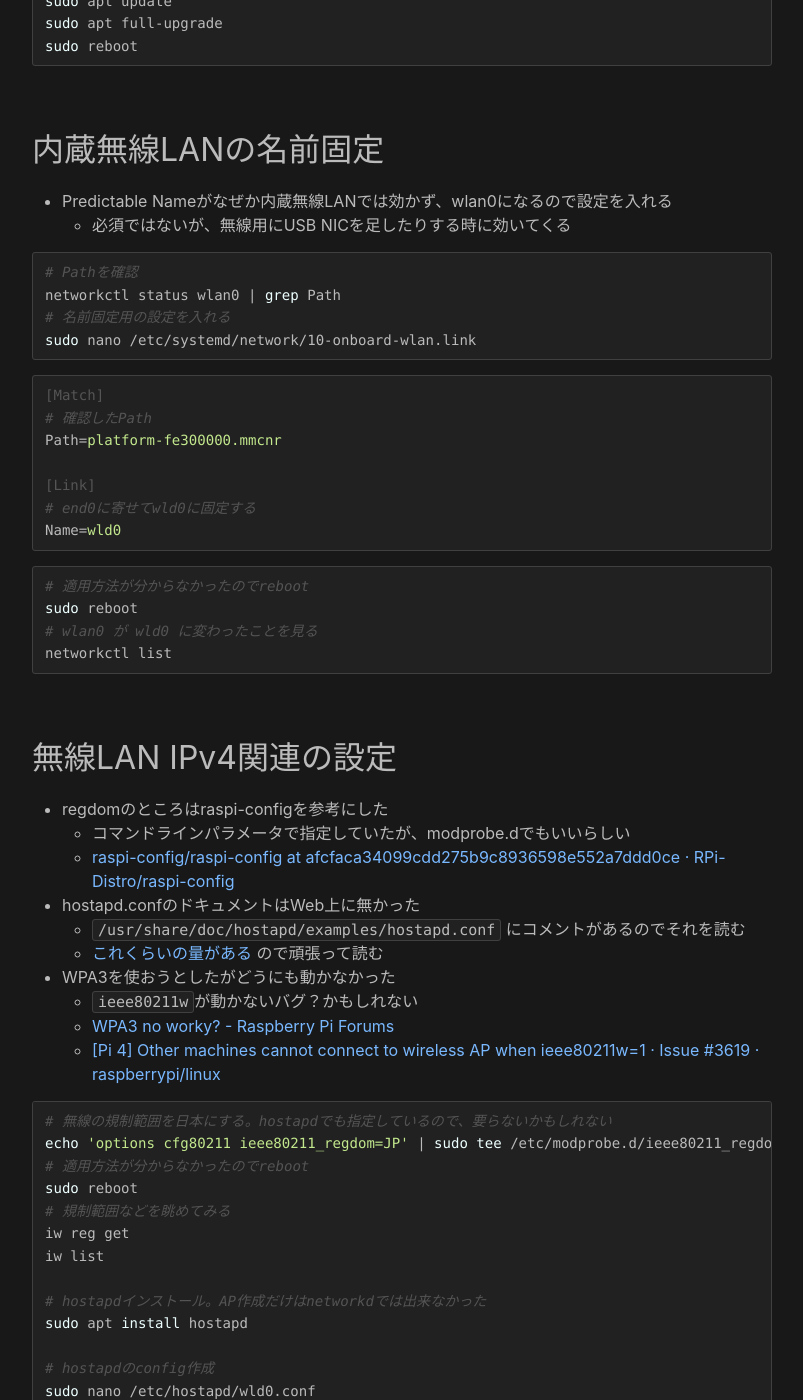
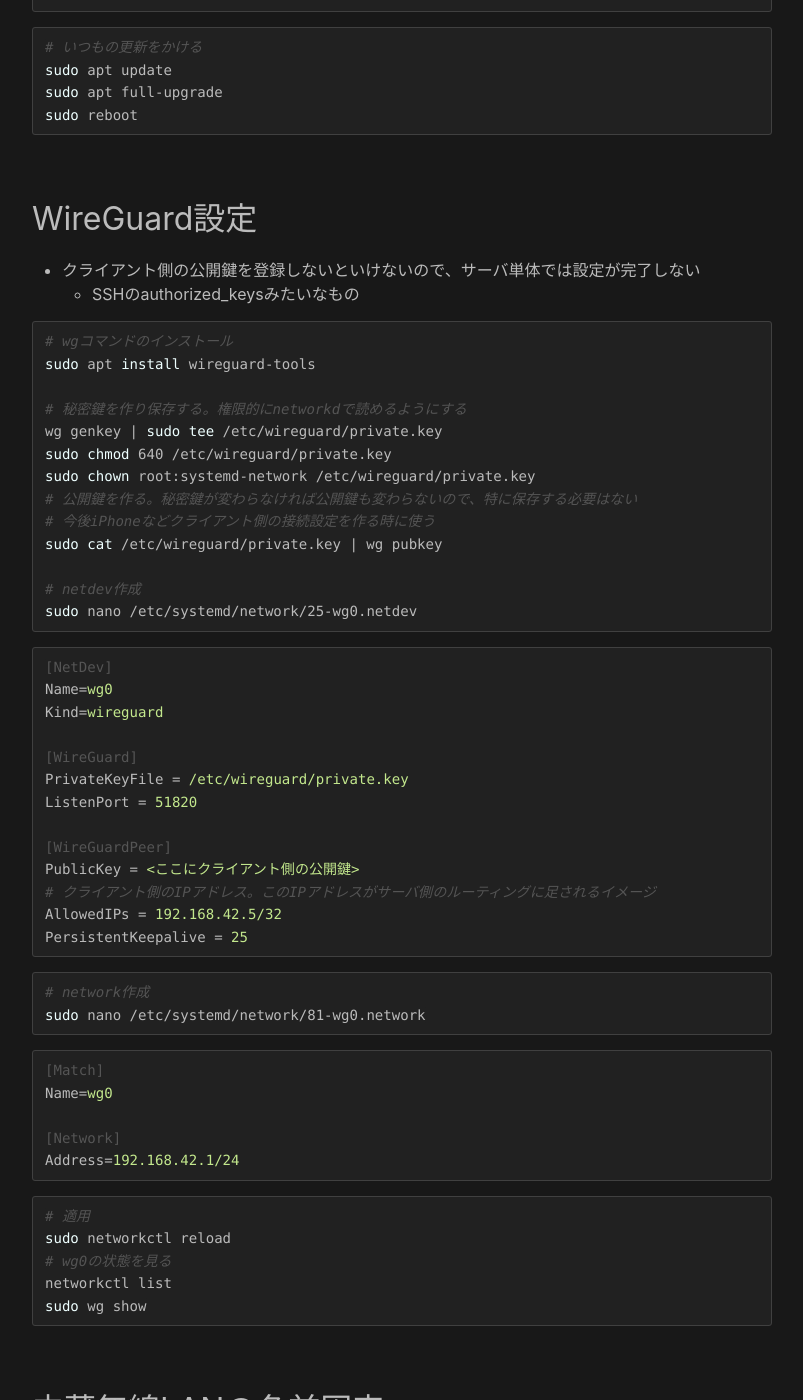
Before and after one commit to maeda577/maeda577.github.io, a Jekyll site: the page built from _posts/2024-05-05-pi4-router.md, in a window 1280 px wide and 1400 px high, scrolled down 6481 px. Shown: the whole window, without its empty margins (238-1041 px from the left). Built offline with Jekyll 4.4.1, drawn with Linux system fonts in a browser that asks for light colours; some of the changed text lies outside the part shown.

Commit message:
記事更新

````diff
--- a/_posts/2024-05-05-pi4-router.md
+++ b/_posts/2024-05-05-pi4-router.md
@@ -11,13 +11,14 @@ n番煎じなネタですが、ラズパイルーターを構築しました
     * メモリ2GBモデル
 * OS: Raspberry Pi OS Lite 64bit
     * Debian 12 (bookworm) がベースのやつ
+* 作るものは「WireGuard付き無線LANルーター」
+    * 無線部分は5GHzのみ
 * networkdで出来ることは極力networkdでやる
-    * 有線部分だけならnetworkdで完結した
+    * 有線/VPN部分はnetworkdで完結した
     * 無線部分はさすがにhostapdが必要だった
 * 有線/無線共にUSB NICは足さない
     * 有線オンボードNICはL2SWに繋ぐ
     * L2SW側はトランクポートに設定し、各種クライアントはNativeVLANで繋ぐ。WAN側はVLAN10を使う
-    * 無線オンボードNICは5GHzのAPとして動かす。2.4GHzは諦める
 
 ## OS準備
 
@@ -200,7 +201,7 @@ sudo nano /etc/nftables.conf
 flush ruleset
 
 # LAN側とWAN側のインターフェース名を定義しておく
-define LAN_IF_NAME = { "end0", "wld0" }
+define LAN_IF_NAME = { "end0", "wld0", "wg0" }
 define WAN_IF_NAME = { "vlan10" }
 
 # IPv4/v6両対応のテーブル
@@ -225,6 +226,8 @@ table inet filter {
     # 中からのSSH/DHCP許可
     iifname $LAN_IF_NAME tcp dport 22 accept
     iifname $LAN_IF_NAME udp dport 67 accept
+    # wireguardは外内どこからでも許可
+    udp dport 51820 accept
   }
   chain forward {
     type filter hook forward priority filter; policy drop;
@@ -277,6 +280,60 @@ sudo apt full-upgrade
 sudo reboot
 ```
 
+## WireGuard設定
+
+* クライアント側の公開鍵を登録しないといけないので、サーバ単体では設定が完了しない
+    * SSHのauthorized_keysみたいなもの
+
+``` shell
+# wgコマンドのインストール
+sudo apt install wireguard-tools
+
+# 秘密鍵を作り保存する。権限的にnetworkdで読めるようにする
+wg genkey | sudo tee /etc/wireguard/private.key
+sudo chmod 640 /etc/wireguard/private.key
+sudo chown root:systemd-network /etc/wireguard/private.key
+# 公開鍵を作る。秘密鍵が変わらなければ公開鍵も変わらないので、特に保存する必要はない
+# 今後iPhoneなどクライアント側の接続設定を作る時に使う
+sudo cat /etc/wireguard/private.key | wg pubkey
+
+# netdev作成
+sudo nano /etc/systemd/network/25-wg0.netdev
+```
+``` ini
+[NetDev]
+Name=wg0
+Kind=wireguard
+
+[WireGuard]
+PrivateKeyFile = /etc/wireguard/private.key
+ListenPort = 51820
+
+[WireGuardPeer]
+PublicKey = <ここにクライアント側の公開鍵>
+# クライアント側のIPアドレス。このIPアドレスがサーバ側のルーティングに足されるイメージ
+AllowedIPs = 192.168.42.5/32
+PersistentKeepalive = 25
+```
+``` shell
+# network作成
+sudo nano /etc/systemd/network/81-wg0.network
+```
+``` ini
+[Match]
+Name=wg0
+
+[Network]
+Address=192.168.42.1/24
+```
+``` shell
+# 適用
+sudo networkctl reload
+# wg0の状態を見る
+networkctl list
+sudo wg show
+```
+
 ## 内蔵無線LANの名前固定
 
 * Predictable Nameがなぜか内蔵無線LANでは効かず、wlan0になるので設定を入れる
@@ -304,7 +361,7 @@ sudo reboot
 networkctl list
 ```
 
-## 無線LAN IPv4関連の設定
+## 無線LANの設定
 
 * regdomのところはraspi-configを参考にした
     * コマンドラインパラメータで指定していたが、modprobe.dでもいいらしい
@@ -357,8 +414,9 @@ ieee80211h=1
 # 5GHz帯を使う
 hw_mode=a
 # チャンネルは自動調整が良い感じに動くことを祈る
-# まれにhostapdが起動しなくなることがあったので、固定した方が安心
 channel=acs_survey
+# まれにhostapdが起動しなくなることがあったので、固定した方が安心。固定する場合は普通に数値を指定する
+#channel=52
 
 # WEPを明示的に切る。ビット指定なので分かりにくいが、3にするとWEPも有効になる
 auth_algs=1
@@ -432,6 +490,10 @@ networkctl list
 * journaldのログをtmpfsに移す
     * microSDの消耗を避けるためなので、Pi5でSSD積んでいる場合は不要なはず
     * Debian12からrsyslogはデフォルトで入らなくなったので、その辺りの抑制設定は不要
+* そもそもOverlayFSを使ってSDカードへの書き込みを止める方法もある
+    * `/`はこれに沿ってやる: [第568回　overlayrootでUbuntuを一時的に読み込み専用にする \| gihyo.jp](https://gihyo.jp/admin/serial/01/ubuntu-recipe/0568)
+    * `/boot/firmware`は`/etc/fstab`でroにするだけ
+    * raspi-configでも有効化でき、このあたりがソース [raspi-config/raspi-config at afcfaca34099cdd275b9c8936598e552a7ddd0ce · RPi-Distro/raspi-config](https://github.com/RPi-Distro/raspi-config/blob/afcfaca34099cdd275b9c8936598e552a7ddd0ce/raspi-config#L2903-L2964)
 * bluetoothの止め方は色々あるが、パッケージを消す方向でやる
 
 ``` shell
````
